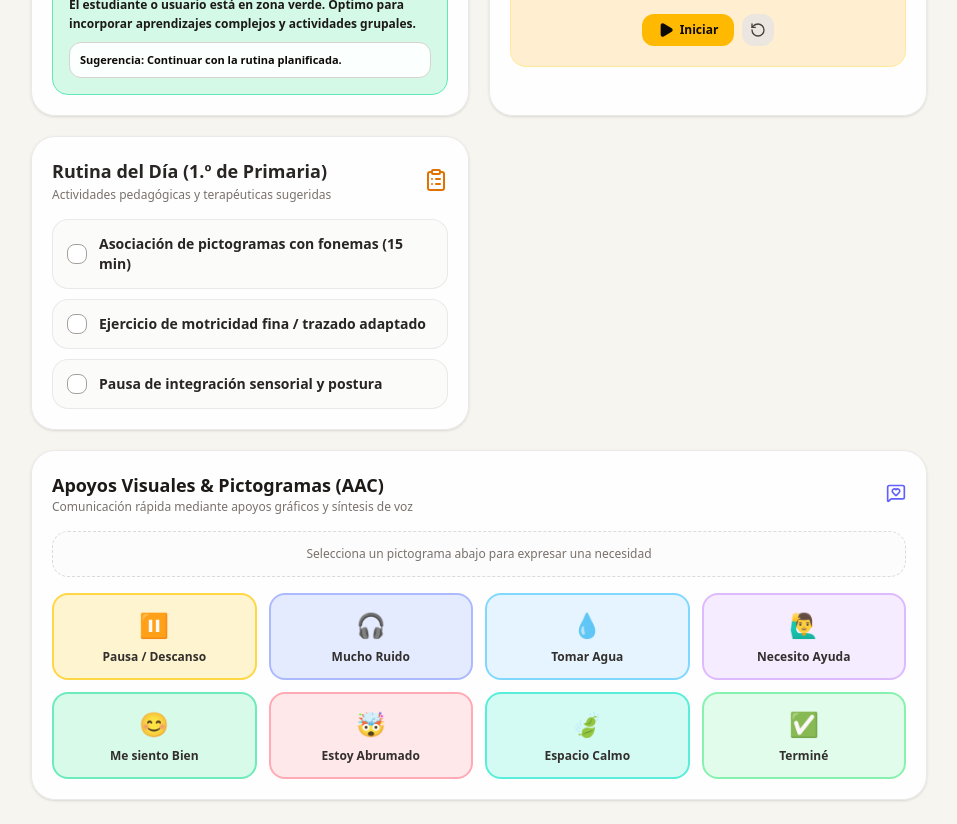
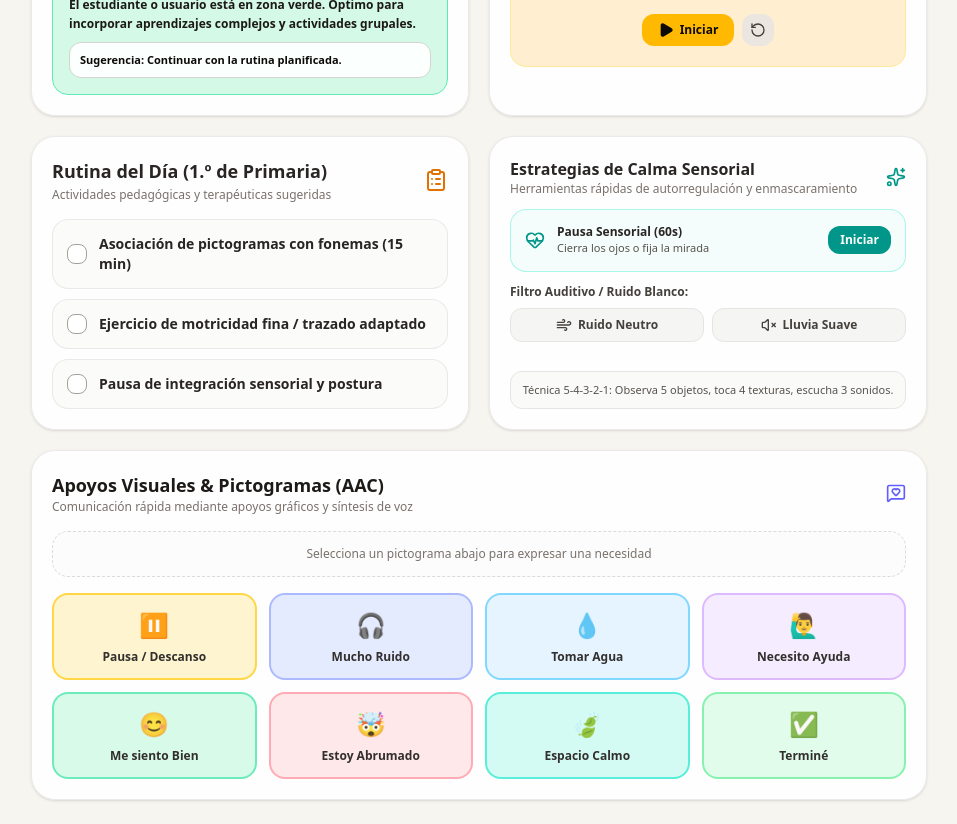
Before and after one commit to Aylin08/focus-duo, a Next.js app: page / in a window 1280 px wide. Shown: the part 820-1644 px from the top of the page, without its empty margins (161-1118 px from the left). Built offline with nearby package versions, Linux system fonts and the light colour scheme.

Commit message:
agregar estrategias

```diff
--- a/app/page.tsx
+++ b/app/page.tsx
@@ -10,7 +10,8 @@ import { HealthTracker } from '../components/HealthTracker';
 import { SensoryTrafficLight } from '../components/SensoryTrafficLight';
 import { VisualSupports } from '../components/VisualSupports';
 import { TaskList } from '../components/TaskList';
-import { SensorTimer } from '../components/SensorTimer'; // 1. Importación agregada
+import { SensorTimer } from '../components/SensorTimer';
+import { SensoryCalmModule } from '@/components/SensoryCalmModule';
 
 export default function Home() {
   const [selectedGrade, setSelectedGrade] = useState('1er-grado');
@@ -74,15 +75,17 @@ export default function Home() {
           />
           <HealthTracker isHighContrast={isHighContrast} />
           <SensoryTrafficLight isHighContrast={isHighContrast} />
-
-          {/* 2. Temporizador Sensorial agregado en la grilla */}
           <SensorTimer isHighContrast={isHighContrast} />
 
+          {/* Rutina del Día (Columna Izquierda) */}
           <TaskList
             gradeTitle={currentGradeInfo?.label || selectedGrade}
             tasks={currentGradeInfo?.tasks || currentGradeInfo?.rutina}
             onToggleTask={handleToggleTask}
           />
+
+          {/* Estrategias de Calma (Columna Derecha / Ocupa el hueco) */}
+          <SensoryCalmModule isHighContrast={isHighContrast} />
         </div>
 
         {/* Apoyos Visuales */}
--- /dev/null
+++ b/components/SensoryCalmModule.tsx
@@ -0,0 +1,158 @@
+'use client';
+
+import React, { useState, useEffect } from 'react';
+import { Sparkles, Wind, Volume2, VolumeX, HeartPulse } from 'lucide-react';
+
+interface SensoryCalmProps {
+  isHighContrast?: boolean;
+}
+
+export const SensoryCalmModule: React.FC<SensoryCalmProps> = ({ isHighContrast = false }) => {
+  const [activeSound, setActiveSound] = useState<string | null>(null);
+  const [calmTimeLeft, setCalmTimeLeft] = useState<number | null>(null);
+
+  // Simulación de audio blanco/lluvia con Web Audio API (sin archivos externos)
+  useEffect(() => {
+    if (!activeSound) return;
+
+    const audioCtx = new (window.AudioContext || (window as unknown as { webkitAudioContext: typeof AudioContext }).webkitAudioContext)();
+    const bufferSize = audioCtx.sampleRate * 2;
+    const noiseBuffer = audioCtx.createBuffer(1, bufferSize, audioCtx.sampleRate);
+    const output = noiseBuffer.getChannelData(0);
+
+    for (let i = 0; i < bufferSize; i++) {
+      output[i] = Math.random() * 2 - 1;
+    }
+
+    const whiteNoise = audioCtx.createBufferSource();
+    whiteNoise.buffer = noiseBuffer;
+    whiteNoise.loop = true;
+
+    const filter = audioCtx.createBiquadFilter();
+    filter.type = activeSound === 'rain' ? 'lowpass' : 'bandpass';
+    filter.frequency.value = activeSound === 'rain' ? 800 : 1000;
+
+    const gainNode = audioCtx.createGain();
+    gainNode.gain.value = 0.05;
+
+    whiteNoise.connect(filter);
+    filter.connect(gainNode);
+    gainNode.connect(audioCtx.destination);
+
+    whiteNoise.start();
+
+    return () => {
+      whiteNoise.stop();
+      audioCtx.close();
+    };
+  }, [activeSound]);
+
+  // Contador para pausa sensorial de 60s
+  useEffect(() => {
+    if (calmTimeLeft === null) return;
+    if (calmTimeLeft <= 0) {
+      setCalmTimeLeft(null);
+      return;
+    }
+    const timer = setInterval(() => setCalmTimeLeft((prev) => (prev ? prev - 1 : null)), 1000);
+    return () => clearInterval(timer);
+  }, [calmTimeLeft]);
+
+  return (
+    <section
+      className={`border rounded-3xl p-5 shadow-sm transition-all h-full flex flex-col justify-between ${
+        isHighContrast ? 'bg-slate-900 border-slate-700 text-white' : 'bg-white/90 border-stone-200/80 text-stone-800'
+      }`}
+    >
+      <div>
+        <div className="flex justify-between items-center mb-3">
+          <div>
+            <h3 className={`text-base font-bold ${isHighContrast ? 'text-white' : 'text-stone-800'}`}>
+              Estrategias de Calma Sensorial
+            </h3>
+            <p className={`text-xs ${isHighContrast ? 'text-slate-400' : 'text-stone-500'}`}>
+              Herramientas rápidas de autorregulación y enmascaramiento
+            </p>
+          </div>
+          <Sparkles className={`w-5 h-5 ${isHighContrast ? 'text-teal-400' : 'text-teal-600'}`} />
+        </div>
+
+        {/* Pausa Sensorial de 1 minuto */}
+        <div className={`p-3.5 rounded-2xl border mb-3 flex items-center justify-between ${
+          isHighContrast ? 'bg-slate-800 border-slate-700' : 'bg-teal-50/70 border-teal-200/80'
+        }`}>
+          <div className="flex items-center gap-3">
+            <HeartPulse className={`w-5 h-5 ${isHighContrast ? 'text-teal-400' : 'text-teal-600'}`} />
+            <div>
+              <p className={`text-xs font-bold ${isHighContrast ? 'text-white' : 'text-stone-800'}`}>
+                Pausa Sensorial (60s)
+              </p>
+              <p className={`text-[11px] ${isHighContrast ? 'text-slate-300' : 'text-stone-600'}`}>
+                {calmTimeLeft !== null ? `En proceso: ${calmTimeLeft}s` : 'Cierra los ojos o fija la mirada'}
+              </p>
+            </div>
+          </div>
+          <button
+            type="button"
+            onClick={() => setCalmTimeLeft(calmTimeLeft === null ? 60 : null)}
+            className={`px-3 py-1.5 rounded-xl text-xs font-bold transition-all cursor-pointer ${
+              calmTimeLeft !== null
+                ? 'bg-rose-500 text-white'
+                : isHighContrast
+                ? 'bg-teal-600 text-white hover:bg-teal-500'
+                : 'bg-teal-600 text-white hover:bg-teal-700'
+            }`}
+          >
+            {calmTimeLeft !== null ? 'Detener' : 'Iniciar'}
+          </button>
+        </div>
+
+        {/* Generador de Ambiente Sonoro */}
+        <div>
+          <p className={`text-xs font-bold mb-2 ${isHighContrast ? 'text-slate-300' : 'text-stone-700'}`}>
+            Filtro Auditivo / Ruido Blanco:
+          </p>
+          <div className="flex gap-2">
+            <button
+              type="button"
+              onClick={() => setActiveSound(activeSound === 'white' ? null : 'white')}
+              className={`flex-1 py-2 px-2 rounded-xl border text-xs font-bold flex items-center justify-center gap-1.5 transition-all cursor-pointer ${
+                activeSound === 'white'
+                  ? isHighContrast
+                    ? 'bg-teal-900 border-teal-400 text-teal-200'
+                    : 'bg-teal-200 border-teal-400 text-teal-900'
+                  : isHighContrast
+                  ? 'bg-slate-800 border-slate-700 text-white'
+                  : 'bg-stone-100 border-stone-200 text-stone-700'
+              }`}
+            >
+              <Wind className="w-4 h-4" /> Ruido Neutro
+            </button>
+
+            <button
+              type="button"
+              onClick={() => setActiveSound(activeSound === 'rain' ? null : 'rain')}
+              className={`flex-1 py-2 px-2 rounded-xl border text-xs font-bold flex items-center justify-center gap-1.5 transition-all cursor-pointer ${
+                activeSound === 'rain'
+                  ? isHighContrast
+                    ? 'bg-sky-900 border-sky-400 text-sky-200'
+                    : 'bg-sky-200 border-sky-400 text-sky-900'
+                  : isHighContrast
+                  ? 'bg-slate-800 border-slate-700 text-white'
+                  : 'bg-stone-100 border-stone-200 text-stone-700'
+              }`}
+            >
+              {activeSound === 'rain' ? <Volume2 className="w-4 h-4" /> : <VolumeX className="w-4 h-4" />} Lluvia Suave
+            </button>
+          </div>
+        </div>
+      </div>
+
+      <div className={`mt-3 p-2.5 rounded-xl border text-[11px] font-medium text-center ${
+        isHighContrast ? 'bg-slate-800/80 border-slate-700 text-slate-300' : 'bg-stone-50 border-stone-200 text-stone-600'
+      }`}>
+        Técnica 5-4-3-2-1: Observa 5 objetos, toca 4 texturas, escucha 3 sonidos.
+      </div>
+    </section>
+  );
+};
```
